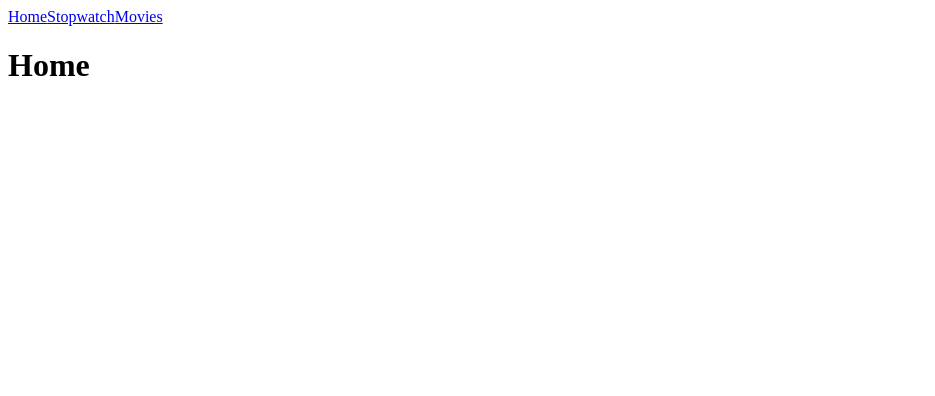
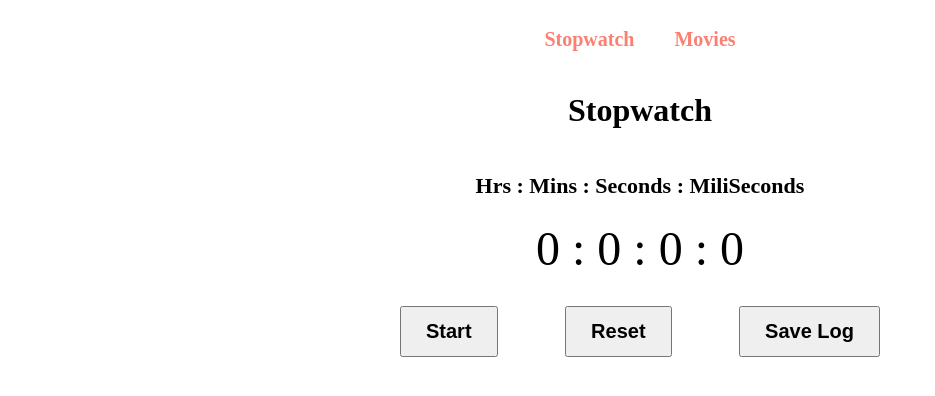
Before and after one commit to Wijayaac/bitzania-vue-test, a Vue app: page / in a window 1280 px wide. Shown: the top 396 px of the page, without its empty margins (0-935 px from the left). Built offline with nearby package versions, Linux system fonts and the light colour scheme.

Commit message:
Add : styling to stopwatch

```diff
--- a/src/App.vue
+++ b/src/App.vue
@@ -6,8 +6,7 @@ import { RouterLink, RouterView } from "vue-router";
   <header>
     <div class="wrapper">
       <nav>
-        <RouterLink to="/">Home</RouterLink>
-        <RouterLink to="/stopwatch">Stopwatch</RouterLink>
+        <RouterLink to="/">Stopwatch</RouterLink>
         <RouterLink to="/movies">Movies</RouterLink>
       </nav>
     </div>
@@ -22,4 +21,20 @@ import { RouterLink, RouterView } from "vue-router";
   max-width: 1320px;
   margin: 0 auto;
 }
+header {
+  text-align: center;
+  padding: 20px 0;
+}
+
+header a {
+  font-size: 20px;
+  font-weight: 600;
+  color: salmon;
+  text-decoration: none;
+}
+header nav {
+  display: flex;
+  justify-content: center;
+  gap: 40px;
+}
 </style>
--- a/src/router/index.js
+++ b/src/router/index.js
@@ -1,22 +1,16 @@
 import { createRouter, createWebHistory } from "vue-router";
-import HomeView from "../views/HomeView.vue";
 
 const router = createRouter({
   history: createWebHistory(import.meta.env.BASE_URL),
   routes: [
     {
       path: "/",
-      name: "home",
-      component: HomeView,
-    },
-    {
-      path: "/stopwatch",
-      name: "stopwatch",
+      name: "Stopwatch",
       component: () => import("../views/StopwatchView.vue"),
     },
     {
       path: "/movies",
-      name: "movies",
+      name: "Movies",
       component: () => import("../views/MovieListsView.vue"),
     },
   ],
--- a/src/views/HomeView.vue
+++ /dev/null
@@ -1,7 +0,0 @@
-<script setup></script>
-
-<template>
-  <main>
-    <h1>Home</h1>
-  </main>
-</template>
--- a/src/views/StopwatchView.vue
+++ b/src/views/StopwatchView.vue
@@ -3,24 +3,85 @@
     <h1>Stopwatch</h1>
     <div class="content">
       <div class="time">
-        <p>H : M : S : MS</p>
+        <p>Hrs : Mins : Seconds : MiliSeconds</p>
         <span>
-          {{ hoursData }}:{{ minutesData }}:{{ secondsData }}:{{
-            milisecondsData
-          }}
+          {{ hoursData }} : {{ minutesData }} : {{ secondsData }} :
+          {{ milisecondsData }}
         </span>
-      </div>
-      <div class="log">
-        <pre>{{ loggedData }}</pre>
       </div>
     </div>
     <div class="action">
-      <button @click="toggleStopwatch">Start / Stop</button>
+      <button @click="toggleStopwatch">
+        {{ isActive ? "Stop" : "Start" }}
+      </button>
       <button @click="reset">Reset</button>
       <button @click="saveCurrentTime">Save Log</button>
     </div>
+    <div class="log" v-if="loggedData.length">
+      <p>H : M : S : MS</p>
+      <ul>
+        <li v-for="(log, index) in loggedData" :key="index">
+          {{ log.time }}
+        </li>
+      </ul>
+    </div>
   </div>
 </template>
+
+<style scoped>
+h1 {
+  text-align: center;
+}
+.content {
+  display: flex;
+  justify-content: center;
+}
+.time {
+  text-align: center;
+}
+.time p {
+  font-size: 22px;
+  font-weight: 700;
+}
+.time span {
+  font-size: 48px;
+}
+
+.action {
+  max-width: 480px;
+  margin: 30px auto;
+  display: flex;
+  align-items: center;
+  justify-content: space-between;
+}
+
+.action button {
+  padding: 12px 24px;
+  font-size: 20px;
+  font-weight: 600;
+}
+.log {
+  background-color: #eee;
+  padding: 40px;
+  display: flex;
+  flex-direction: column;
+  justify-content: center;
+  align-items: center;
+}
+.log p {
+  margin-left: 10px;
+  font-size: 22px;
+  text-align: center;
+  font-weight: 700;
+}
+ul {
+  padding-left: 20px;
+}
+li {
+  font-size: 24px;
+  font-weight: 600;
+}
+</style>
 
 <script setup>
 import { ref, computed } from "vue";
@@ -32,45 +93,42 @@ const hoursData = ref(0);
 const loggedData = ref([]);
 
 const currentTime = computed(() => ({
-  time: `${hoursData.value} ${minutesData.value} ${secondsData.value} ${milisecondsData.value}`,
+  time: `${hoursData.value} : ${minutesData.value} : ${secondsData.value} : ${milisecondsData.value}`,
 }));
+
 const isActive = ref(false);
-
-let timeStopped = null;
-let stoppedDuration = 0;
-let timeBegan = null;
-let started = null;
+const timeStopped = ref(null);
+const stoppedDuration = ref(0);
+const timeOnBegining = ref(null);
+const clock = ref(null);
 
 function start() {
-  if (timeBegan === null) {
-    if (!isActive.value) {
-      reset();
-    }
-    timeBegan = new Date();
+  if (timeOnBegining.value === null) {
+    timeOnBegining.value = new Date();
   }
 
-  if (timeStopped !== null) {
-    stoppedDuration += new Date() - timeStopped;
+  if (timeStopped.value !== null) {
+    stoppedDuration.value += new Date() - timeStopped.value;
   }
 
-  started = setInterval(clockRunning, 10);
+  clock.value = setInterval(stopWatchTimer, 10);
 }
 
 function stop() {
-  timeStopped = new Date();
-  clearInterval(started);
+  timeStopped.value = new Date();
+  clearInterval(clock.value);
 }
 
 function reset() {
-  clearInterval(started);
+  clearInterval(clock.value);
   if (isActive.value) {
     isActive.value = !isActive.value;
   } else {
     isActive.value = false;
   }
-  stoppedDuration = 0;
-  timeBegan = null;
-  timeStopped = null;
+  stoppedDuration.value = 0;
+  timeOnBegining.value = null;
+  timeStopped.value = null;
 
   hoursData.value = 0;
   minutesData.value = 0;
@@ -79,14 +137,16 @@ function reset() {
   loggedData.value = [];
 }
 
-function clockRunning() {
+function stopWatchTimer() {
   let currentTime = new Date();
-  let timeElapsed = new Date(currentTime - timeBegan - stoppedDuration);
+  let timeElapsed = new Date(
+    currentTime - timeOnBegining.value - stoppedDuration.value
+  );
 
   const hours = timeElapsed.getUTCHours();
   const minutes = timeElapsed.getUTCMinutes();
   const seconds = timeElapsed.getUTCSeconds();
-  const miliseconds = timeElapsed.getUTCMilliseconds(1);
+  const miliseconds = (timeElapsed.getUTCMilliseconds() / 10) | 0;
 
   hoursData.value = formatNum(hours);
   minutesData.value = formatNum(minutes);
@@ -100,12 +160,7 @@ function formatNum(num) {
 
 function toggleStopwatch() {
   isActive.value = !isActive.value;
-
-  if (isActive.value) {
-    start();
-  } else {
-    stop();
-  }
+  return isActive.value ? start() : stop();
 }
 function saveCurrentTime() {
   loggedData.value.push(currentTime.value);
```
